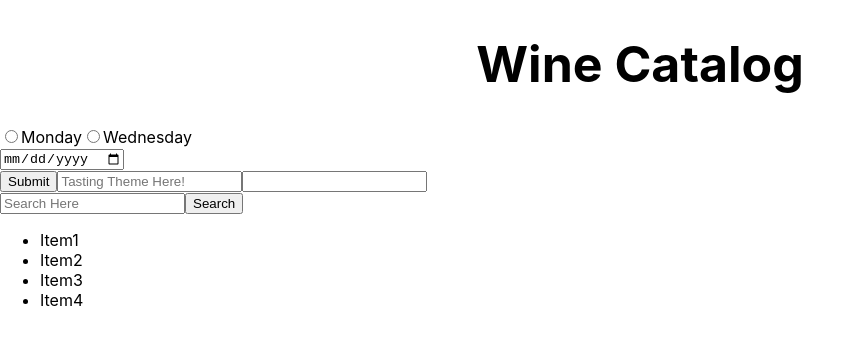
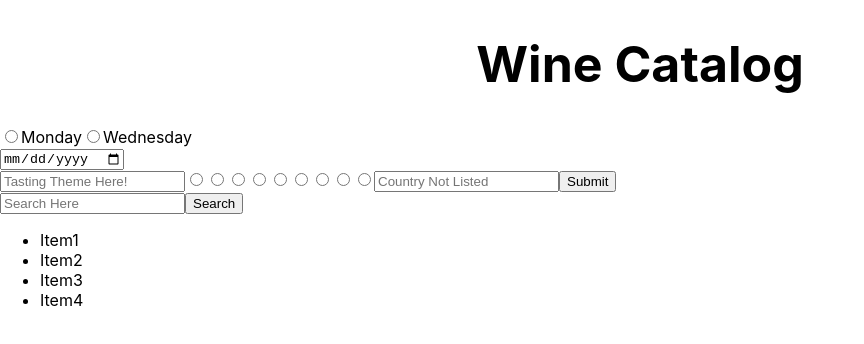
Before and after one commit to Awood549/wine-catalog, a React (Create React App) app: page / in a window 1280 px wide. Shown: the top 344 px of the page, without its empty margins (0-864 px from the left). Built offline with nearby package versions, Linux system fonts and the light colour scheme.

Commit message:
building inputs for country

```diff
--- a/src/form/InputWines.js
+++ b/src/form/InputWines.js
@@ -37,10 +37,21 @@ import useForm from './formBlock.js'
 
       <input onChange = {handleChange} type = 'date' id = 'date' name = 'date'></input>
       <br></br>
-      <button> Submit </button>
 
       <input onChange = {handleChange} type= 'text' placeholder = 'Tasting Theme Here!' id = 'theme' name = 'theme' ></input>
-      <input onChange = {handleChange} ></input>
+
+      <input onChange = {handleChange}  type= 'radio' name= 'country' value= 'domestic'></input>
+      <input onChange = {handleChange}  type= 'radio' name= 'country' value= 'france'></input>
+      <input onChange = {handleChange}  type= 'radio' name= 'country' value= 'italy'></input>
+      <input onChange = {handleChange}  type= 'radio' name= 'country' value= 'spain'></input>
+      <input onChange = {handleChange}  type= 'radio' name= 'country' value= 'germany'></input>
+      <input onChange = {handleChange}  type= 'radio' name= 'country' value= 'chile'></input>
+      <input onChange = {handleChange}  type= 'radio' name= 'country' value= 'argentina'></input>
+      <input onChange = {handleChange}  type= 'radio' name= 'country' value = 'newZealand'></input>
+      <input onChange = {handleChange}  type= 'radio' name= 'country' value = 'australia'></input>
+      <input onChange = {handleChange}  type= 'text' name= 'country' placeholder= 'Country Not Listed'></input>
+
+      <button> Submit </button>
       </form>
 
   )
--- a/src/resources/tastingObj.js
+++ b/src/resources/tastingObj.js
@@ -17,9 +17,6 @@ module.export = {
       redBlend: true,
       cabernet:false,
     },
-    region: {
-      domestic:true,
-      italy: false
-    }
+    country: 'domestic'
   }
 }
```
